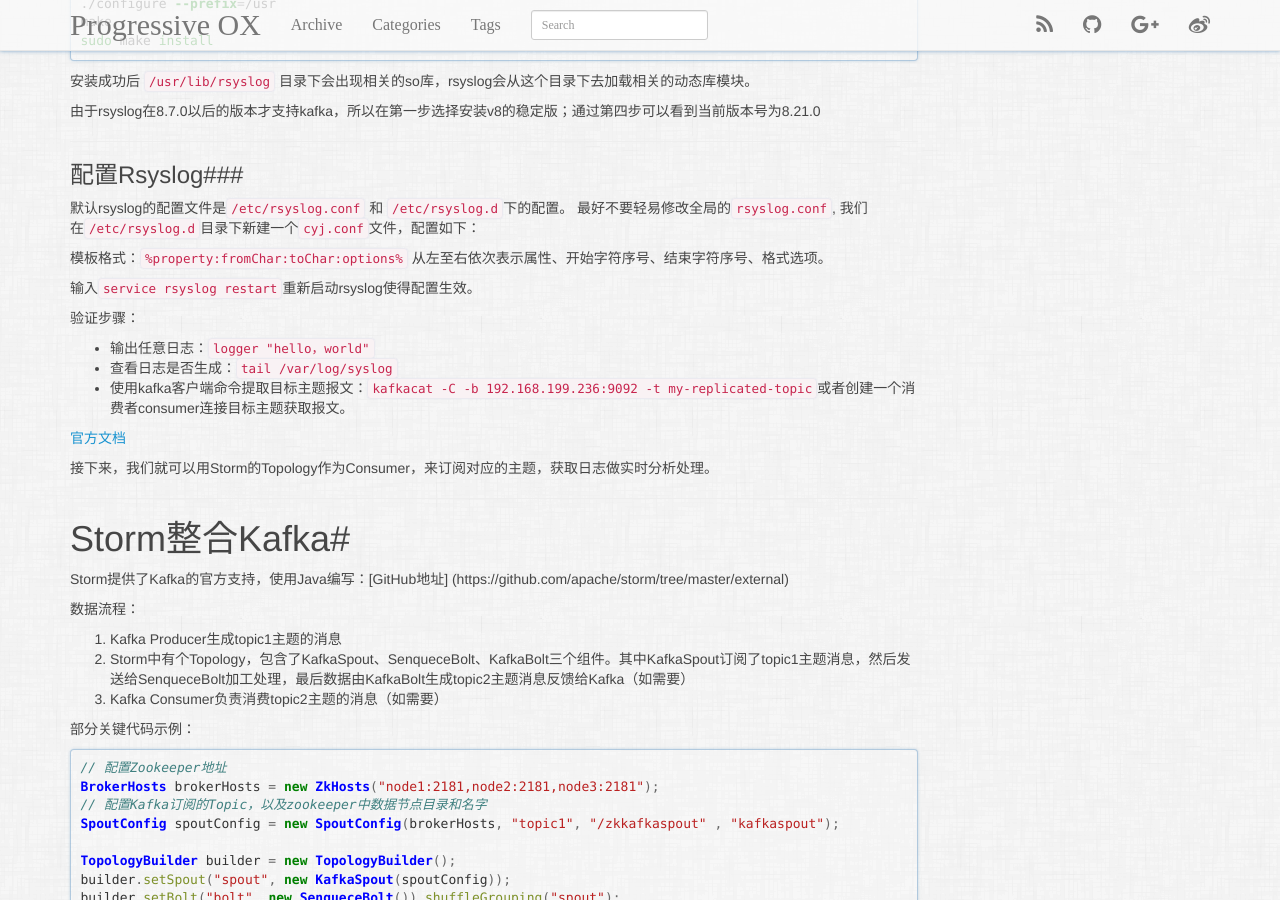
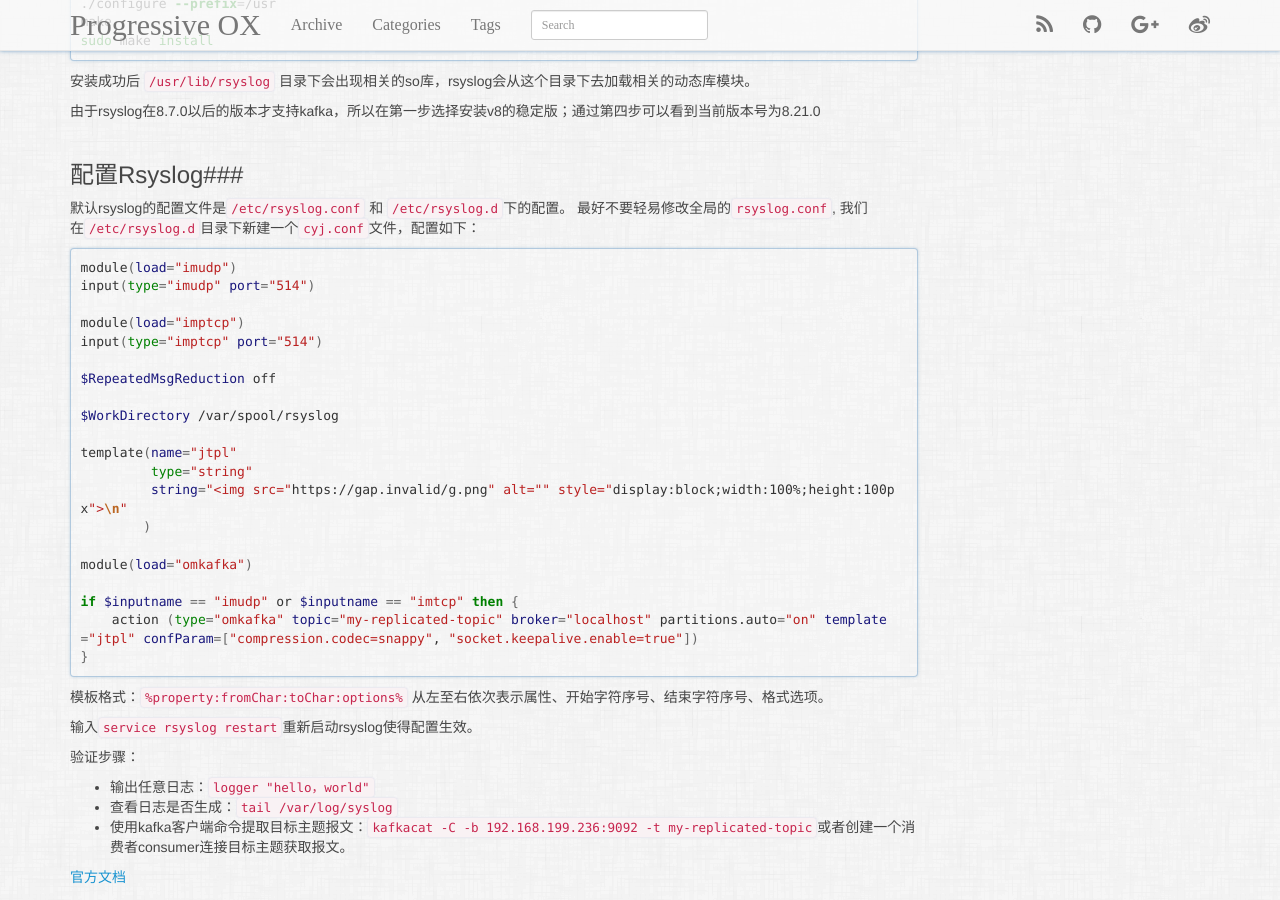
Before and after one commit to ChengYuanjian/chengyuanjian2.github.io, a Jekyll site: the page built from _posts/2016-09-05-cloudfoundry-syslog-analysis.md, in a window 1280 px wide and 900 px high, scrolled down 2384 px. Built offline with Jekyll 4.4.1, drawn with Linux system fonts in a browser that asks for light colours; nearby versions of some CDN libraries; Markdown is read by kramdown in place of the engine named in the settings; comment, search, counter and statistics services are not loaded.

Commit message:
Update 2016-09-05-cloudfoundry-syslog-analysis.md

```diff
--- a/_posts/2016-09-05-cloudfoundry-syslog-analysis.md
+++ b/_posts/2016-09-05-cloudfoundry-syslog-analysis.md
@@ -146,7 +146,30 @@
 默认rsyslog的配置文件是`/etc/rsyslog.conf` 和 `/etc/rsyslog.d`下的配置。
 最好不要轻易修改全局的`rsyslog.conf`, 我们在`/etc/rsyslog.d`目录下新建一个`cyj.conf`文件，配置如下：
 
+{% highlight bash %}
 
+module(load="imudp")
+input(type="imudp" port="514")
+
+module(load="imptcp")
+input(type="imptcp" port="514")
+
+$RepeatedMsgReduction off
+
+$WorkDirectory /var/spool/rsyslog
+
+template(name="jtpl"
+         type="string"
+         string="{%msg:2:$:jsonf%,%app-name:::jsonf:app_name%,%procid:::jsonf:pid%,%hostname:::jsonf%,%programname:::jsonf:pname%,%syslogfacility-text:::jsonf:facility%,%syslogseverity-text:::jsonf:severity%,%timereported:::date-rfc3339,jsonf%,%timegenerated:::date-rfc3339,jsonf%}\n"
+        )
+
+module(load="omkafka")
+
+if $inputname == "imudp" or $inputname == "imtcp" then {
+    action (type="omkafka" topic="my-replicated-topic" broker="localhost" partitions.auto="on" template="jtpl" confParam=["compression.codec=snappy", "socket.keepalive.enable=true"])
+}
+
+{% endhighlight %}
 
 __模板格式：__`%property:fromChar:toChar:options%`
 从左至右依次表示属性、开始字符序号、结束字符序号、格式选项。
```
